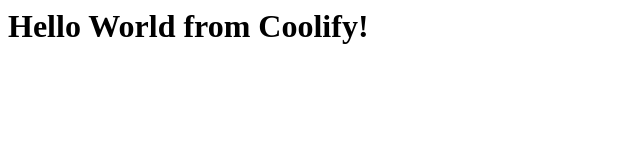
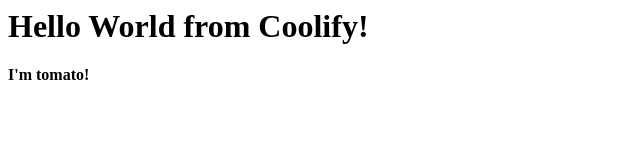
Before and after one commit to Solaihy/coolifyhelloworld, a plain HTML site: page index.html in a window 1280 px wide. Shown: the full height of the page, 0-640 px from the left. Drawn offline with Linux system fonts and the light colour scheme.

Commit message:
Update index.html

```diff
--- a/index.html
+++ b/index.html
@@ -1 +1,2 @@
 <h1>Hello World from Coolify!</h1>
+<strong>I'm tomato!</strong>
```
